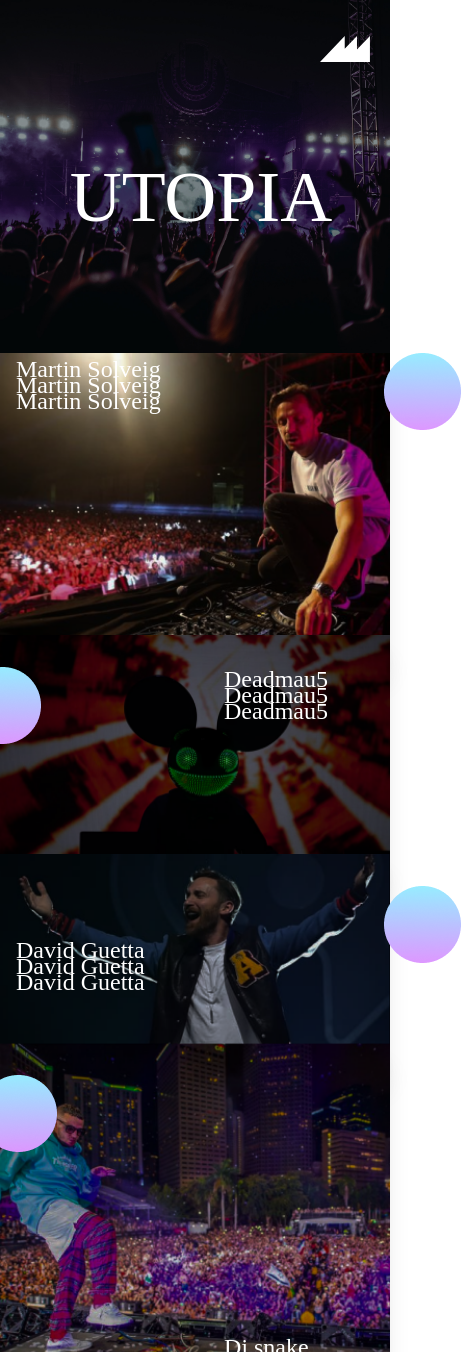
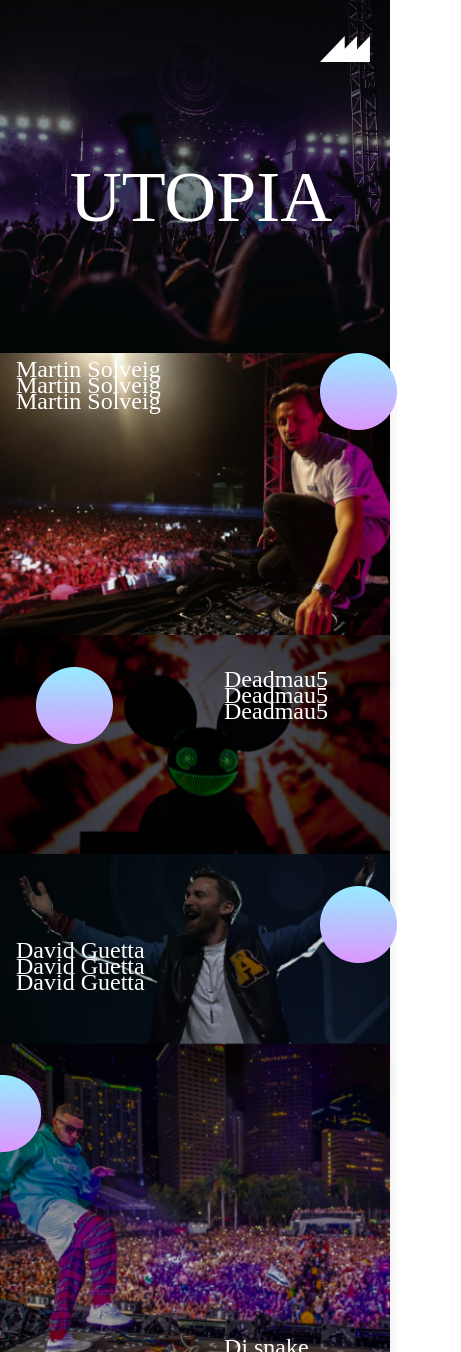
Before and after one commit to Uncelias/UE4203SAE, a Vue app: page /artistes in a window 390 px wide. Shown: the top 1352 px of the page, 461 px wide, since content can reach past the window. Built offline with nearby package versions, Linux system fonts and the light colour scheme.

Commit message:
éléments de style ajouté (mobile uniquement)

```diff
--- a/src/views/HomeView.vue
+++ b/src/views/HomeView.vue
@@ -2,6 +2,7 @@
   <p class="flex text-white font-space-age text-2xl -mt-14 ml-8">
     Join The Move
   </p>
+  <img class="absolute ml-80" src="../assets/Degrad bulle.png" />
   <p class="flex text-white font-inter ml-8 mr-8">
     Take part to the first edition of UTOPIA the new electro fest coming to
     london this summer !
@@ -12,6 +13,8 @@
   >
     Be Ready
   </p>
+  <img class="absolute -ml-5" src="../assets/Degrad bulle.png" />
+
   <p class="flex flex-row-reverse font-inter text-white ml-8 mr-8">
     From the 20th of august to the 22th come
   </p>
@@ -72,7 +75,7 @@
   <card2 />
   <card3 />
 
-  <!--SEARCH BAR ET SEARCH LOCATION RESPONSIVE!-->
+  <!--SEARCH BAR ET SEARCH LOCATION RESPONSIVE!
 
   <div class="pl-8 pt-4 pr-8 lg:flex-auto lg:max-w-sm">
     <searchBar />
@@ -86,7 +89,7 @@
     class="
       grid grid-flow-row-dense grid-cols-[repeat(auto-fit,minmax(500px,1fr))]
     "
-  ></div>
+  ></div>-->
 </template>
 
 <script >
--- a/src/views/Programmation.vue
+++ b/src/views/Programmation.vue
@@ -3,6 +3,7 @@
     <h1 class="text-white font-space-age text-center mt-8 mb-8 text-4xl">
       PROGRAMMATION
     </h1>
+    <img class="absolute ml-96" src="../assets/Degrad bulle.png" />
     <h2 class="text-white font-space-age text-center mt-8 text-2xl">20TH</h2>
     <h2 class="text-white font-space-age text-xl -mt-2 text-center mb-6">
       1PM - 0AM
--- a/src/views/artistes.vue
+++ b/src/views/artistes.vue
@@ -8,7 +8,7 @@
   <h1 class="absolute text-white z-10 font-space-age text-2xl mt-8 ml-4">
     Martin Solveig
   </h1>
-  <img class="absolute ml-96" src="../assets/Degrad bulle.png" />
+  <img class="absolute ml-80" src="../assets/Degrad bulle.png" />
   <img
     class="
       shrink-0
@@ -31,7 +31,7 @@
   <h1 class="absolute text-white z-10 font-space-age text-2xl mt-7 ml-56">
     Deadmau5
   </h1>
-  <img class="absolute -ml-9" src="../assets/Degrad bulle.png" />
+  <img class="absolute ml-9" src="../assets/Degrad bulle.png" />
   <img
     class="
       shrink-0
@@ -57,7 +57,7 @@
   <h1 class="absolute text-white z-10 font-space-age text-2xl mt-20 ml-4">
     David Guetta
   </h1>
-  <img class="absolute ml-96" src="../assets/Degrad bulle.png" />
+  <img class="absolute ml-80" src="../assets/Degrad bulle.png" />
   <img
     class="
       shrink-0
@@ -74,7 +74,7 @@
     src="../assets/david.png"
   />
 
-  <img class="absolute -ml-5" src="../assets/Degrad bulle.png" />
+  <img class="absolute -ml-9" src="../assets/Degrad bulle.png" />
 
   <img
     class="
```
